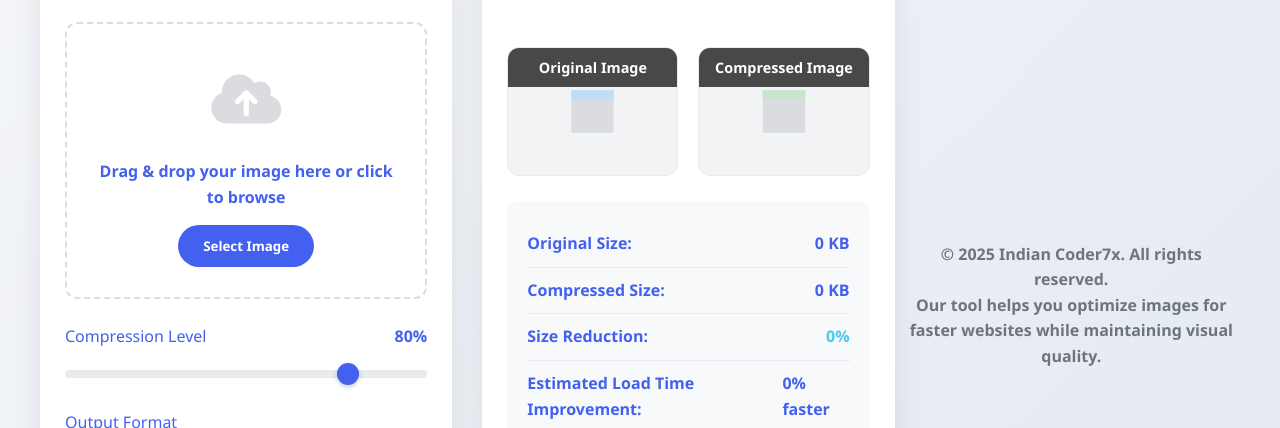
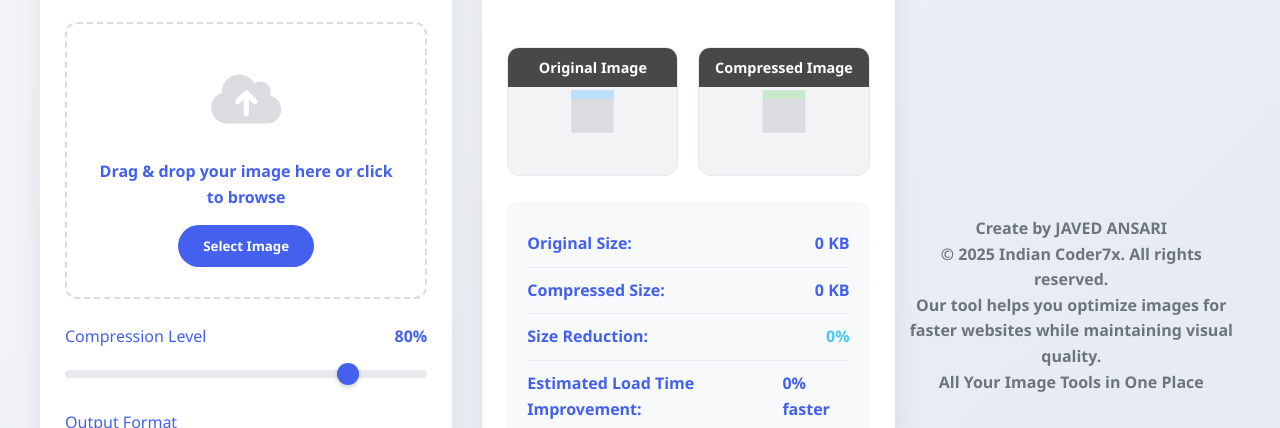
Before and after one commit to javedansari4537-pro/Tools, a plain HTML site: page index.html in a window 1280 px wide. Shown: the part 372-800 px from the top of the page. Drawn offline with Linux system fonts and the light colour scheme.

Commit message:
Update index.html

```diff
--- a/index.html
+++ b/index.html
@@ -475,8 +475,10 @@
         </div>
 
         <footer>
-            <p> © 2025 Indian Coder7x. All rights reserved.</p>
+            <p> Create by JAVED ANSARI</p>
+            <p> © 2025 Indian Coder7x. All rights reserved.</p
             <p>Our tool helps you optimize images for faster websites while maintaining visual quality.</p>
+            <p>All Your Image  Tools in One Place </p>
         </footer>
     </div>
 
```
